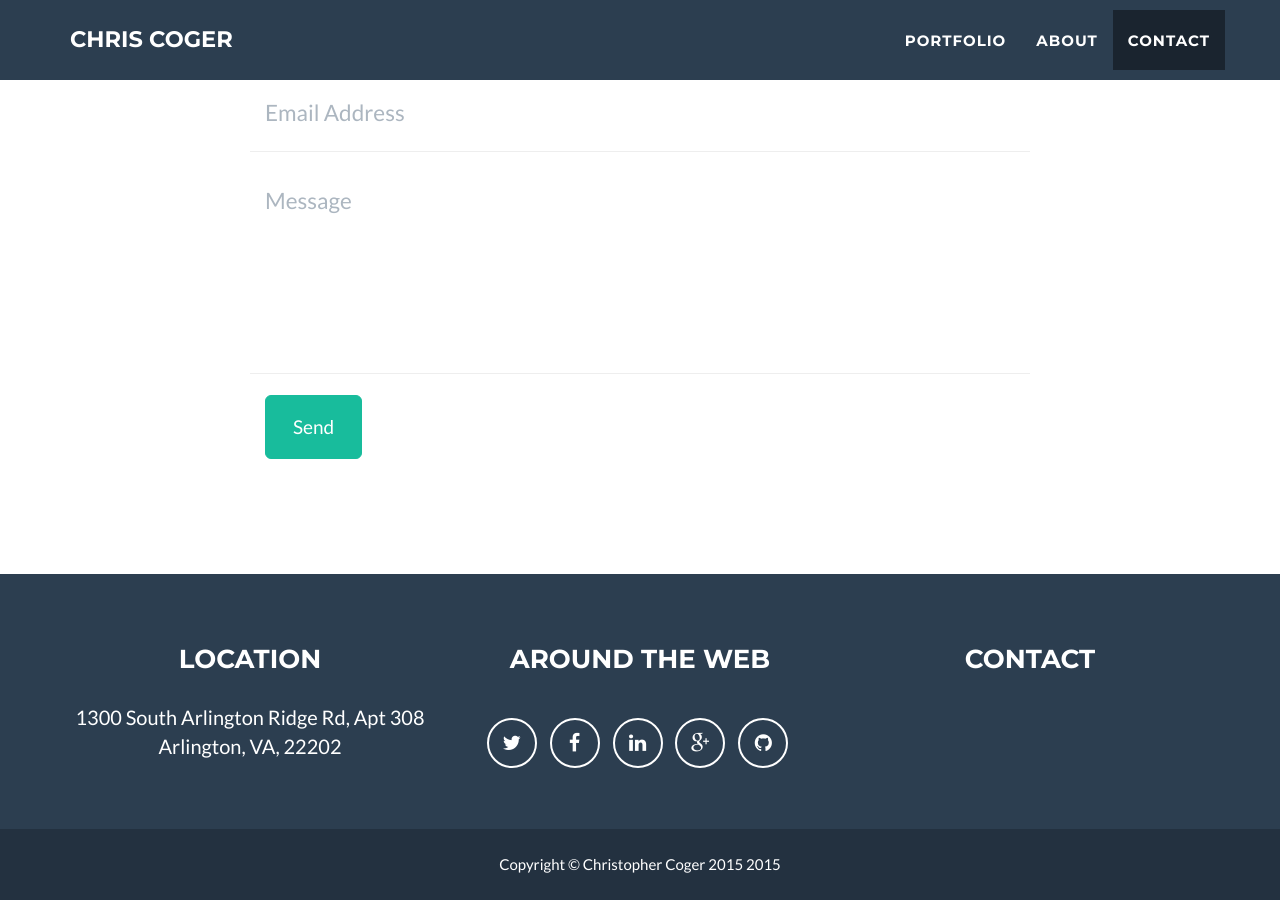
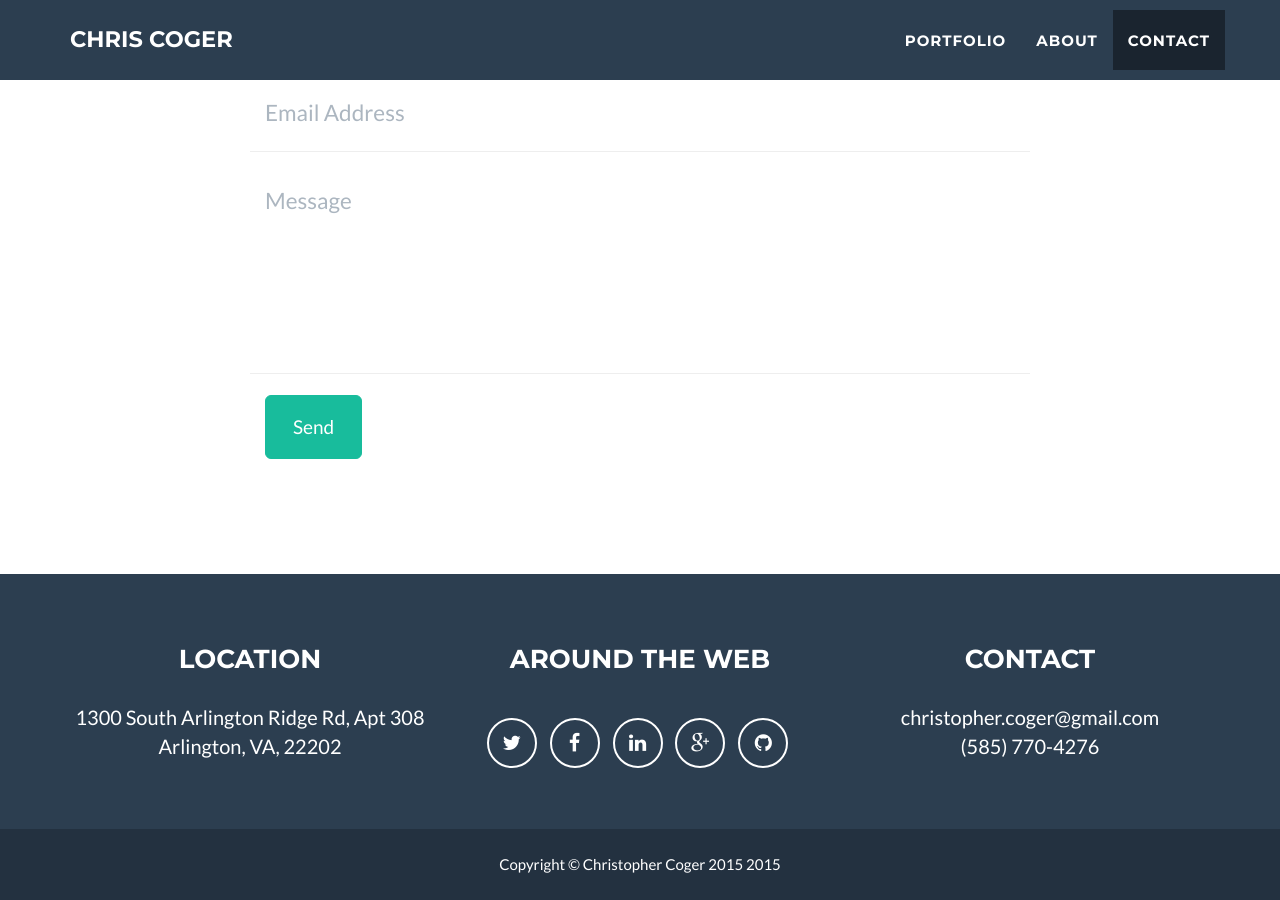
Before and after one commit to coger/coger.github.io, a Jekyll site: the page built from index.html, in a window 1280 px wide and 900 px high, scrolled down 2464 px. Built offline with Jekyll 4.4.1, drawn with Linux system fonts in a browser that asks for light colours; some of the changed lines change nothing that is shown.

Commit message:
update footer css and re-config credits

```diff
--- a/_config.yml
+++ b/_config.yml
@@ -39,7 +39,9 @@ address:
   - line: 'Arlington, VA, 22202'
 
 # Credits content
-credits: christopher.coger@gmail.com / (585) 770-4276
+credits:
+  - line: christopher.coger@gmail.com
+  - line: (585) 770-4276
 
 # Build settings
 markdown: kramdown
```
